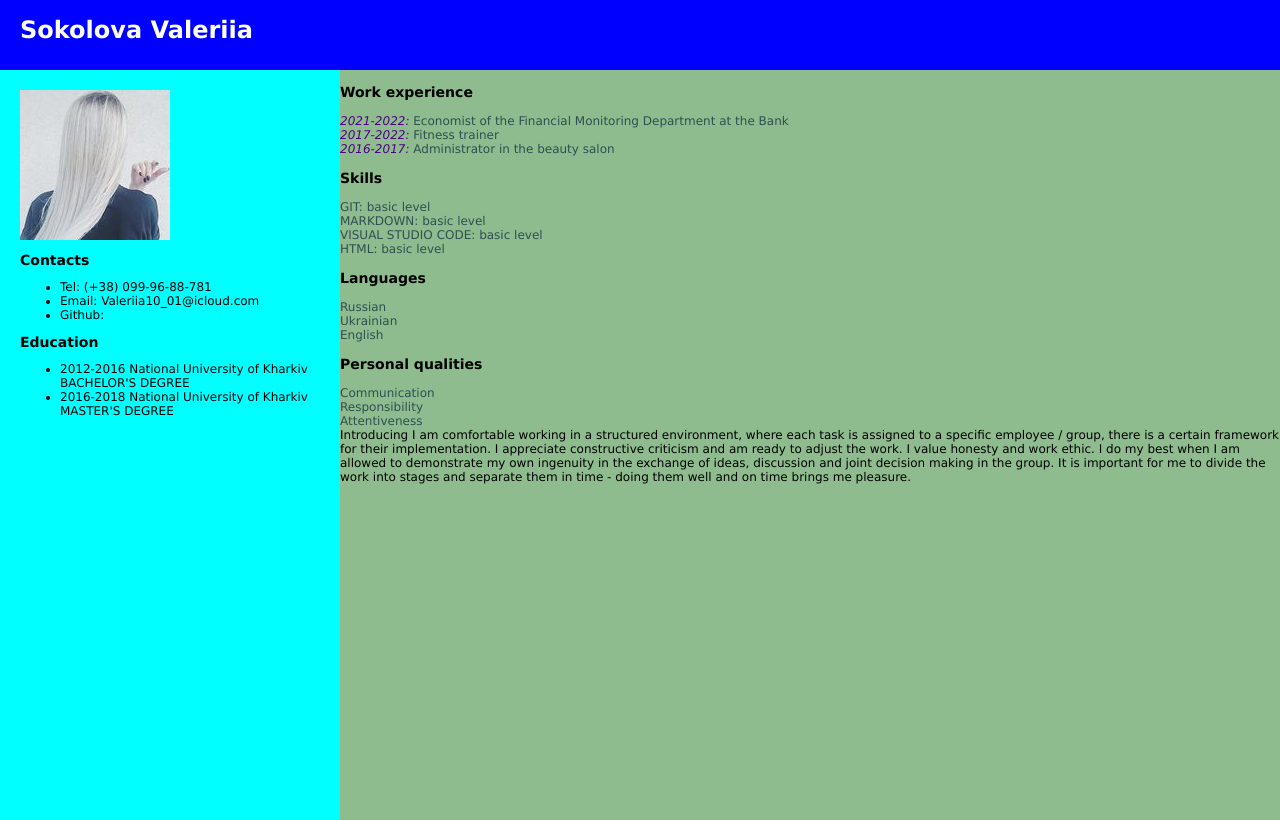
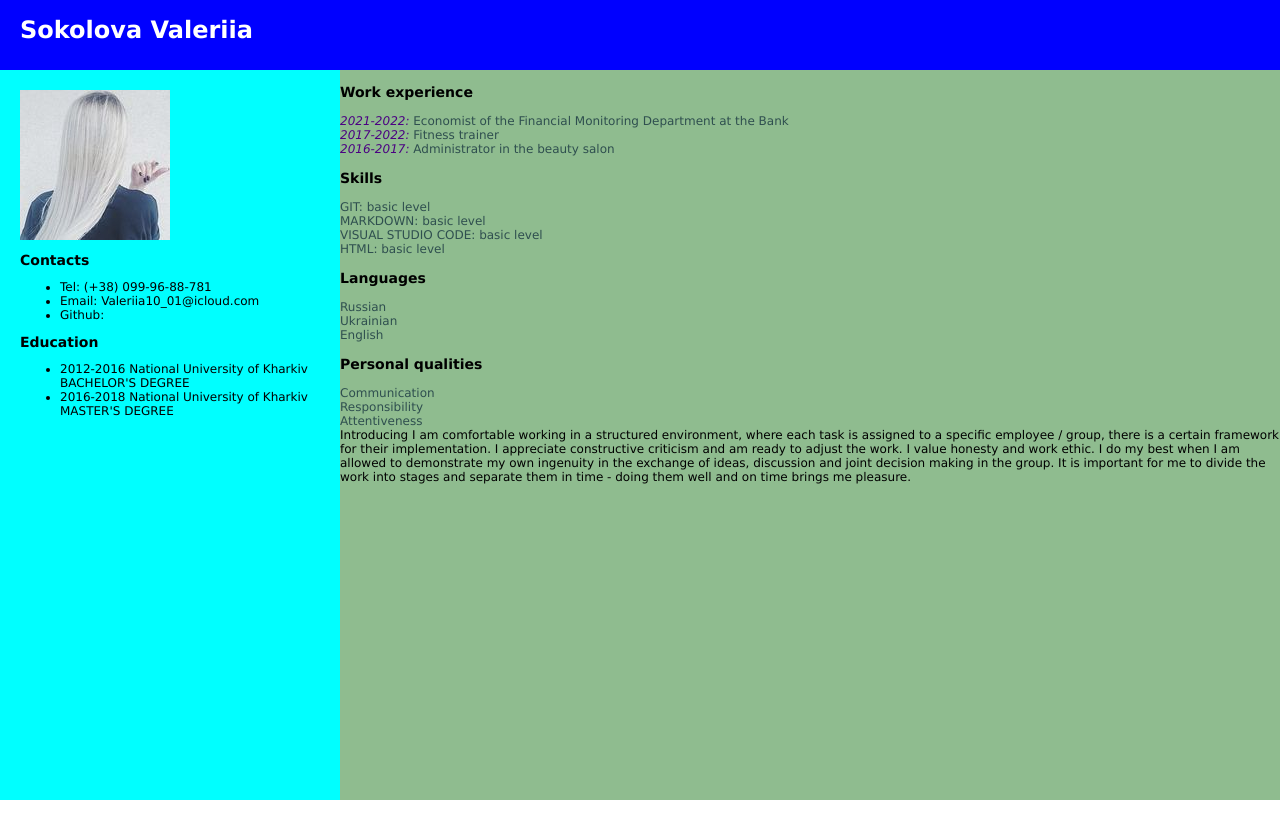
Before and after one commit to valeriiasokolova1/portfolio, a plain HTML site: page html/layout2.html in a window 1280 px wide. Drawn offline with Linux system fonts and the light colour scheme.

Commit message:
it works well

```diff
--- a/html/layout2.css
+++ b/html/layout2.css
@@ -30,7 +30,8 @@ h2 {
 .main-container {
   background-color: cornsilk;
   flex: 1;
-  height: 100%;
+  /*height: 100%;*/
+  height: calc(100vh - 70px);
 }
 
 .content-container {
@@ -61,11 +62,6 @@ h2 {
   border: 3px solid orange;  /* creates padding around scroll thumb */
 }
 
-
-.left-pane-scrollable {
-  height: calc(100vh - 70px);
-}
-
 .content {
   background-color: darkseagreen;
   flex: 1;
@@ -84,10 +80,6 @@ h2 {
   background-color: blue;    /* color of the scroll thumb */
   border-radius: 20px;       /* roundness of the scroll thumb */
   border: 3px solid orange;  /* creates padding around scroll thumb */
-}
-
-.content-details {
-  height: calc(100vh - 70px);
 }
 
 .position {
--- a/html/layout2.html
+++ b/html/layout2.html
@@ -16,7 +16,6 @@
 
       <div class="content-container">
         <div class="left-pane">
-          <div class="left-pane-scrollable">
             <div style="margin-top: 20px;">
               <img src="img/me.jpg" />
             </div>
@@ -32,10 +31,8 @@
               <li>2012-2016 National University of Kharkiv BACHELOR'S DEGREE</li>
               <li>2016-2018 National University of Kharkiv MASTER'S DEGREE</li>
             </ul>
-          </div>
         </div>
         <div class="content">
-          <div class="content-details">
             <h3>Work experience</h3>
             <div class="position">
               <span class="position-date">2021-2022:</span>
@@ -102,7 +99,6 @@
               well and on time brings me pleasure.
 
             </div>
-          </div>
         </div>
       </div>
     </div>
```
